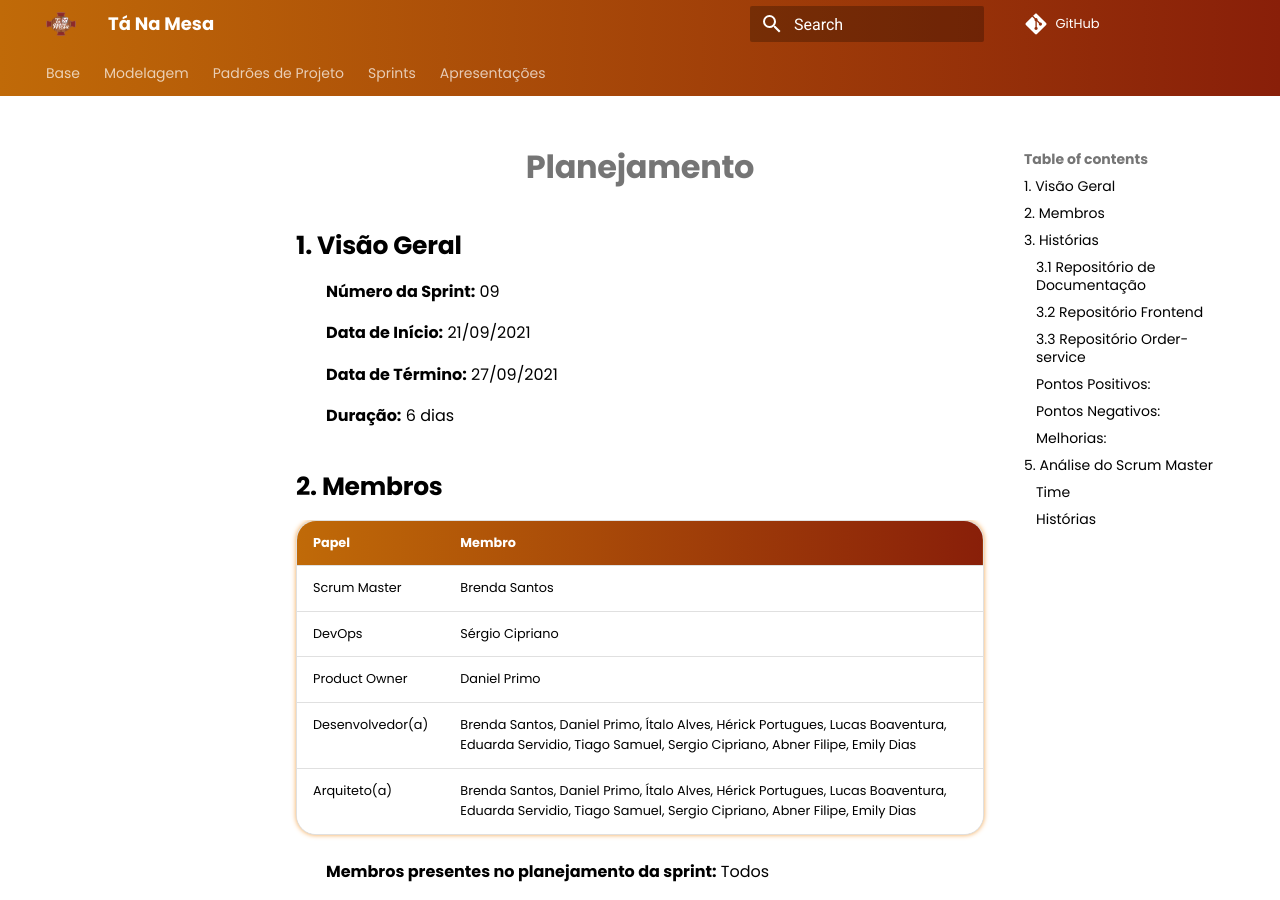
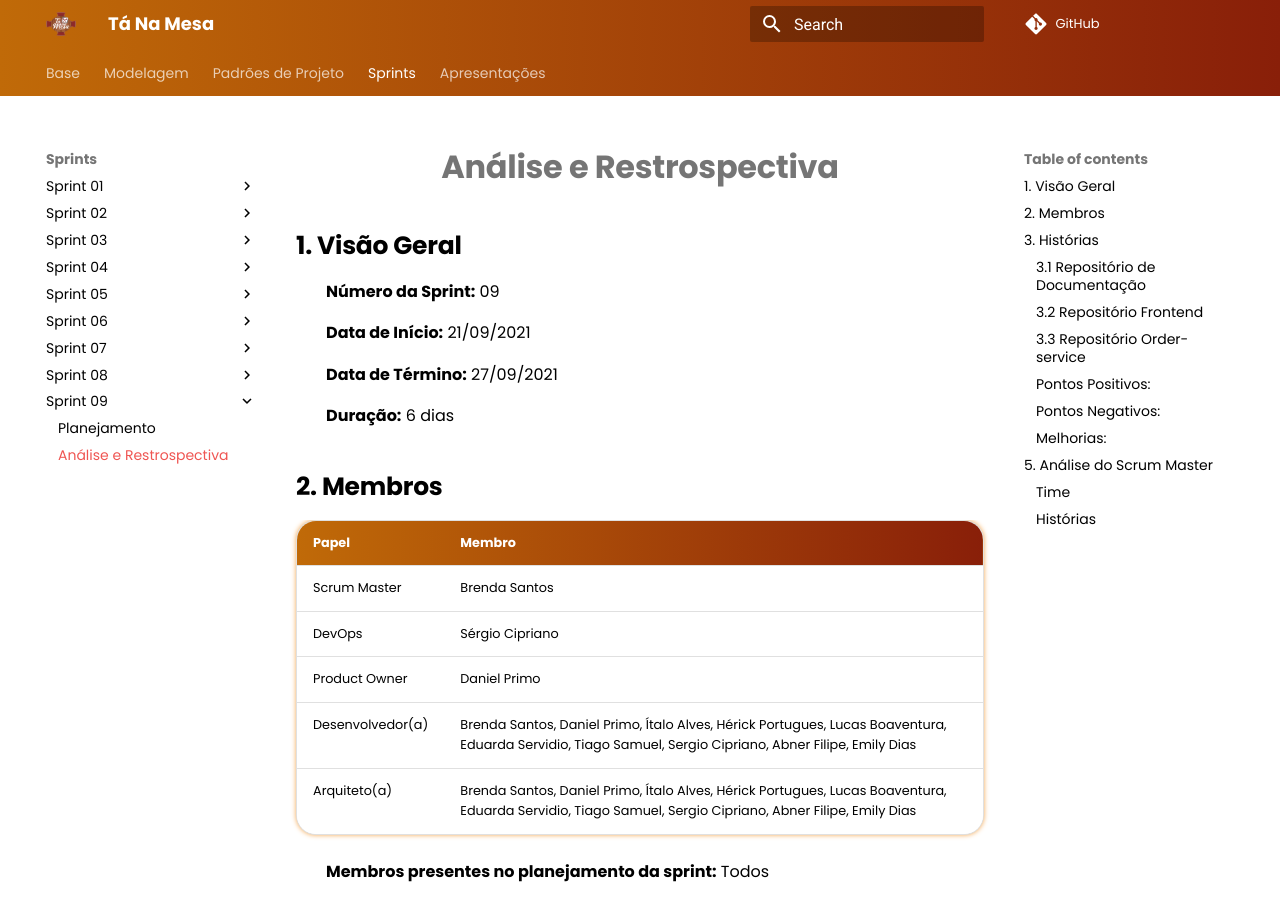
Before and after one commit to UnBArqDsw2021-1/2021.1_G02_TaNaMesa_docs, an MkDocs documentation site: the page built from docs/Sprints/Sprint-09/Review-09.md, in a window 1280 px wide and 900 px high. Built offline with MkDocs 1.6.1 and Material for MkDocs 9.7.7, drawn with Linux system fonts in a browser that asks for light colours; comment, search, counter and statistics services are not loaded.

Commit message:
(#126) Adicionando mkdocs e ajustando titulo

```diff
--- a/docs/Sprints/Sprint-09/Review-09.md
+++ b/docs/Sprints/Sprint-09/Review-09.md
@@ -1,4 +1,4 @@
-# Planejamento
+# Análise e Restrospectiva
 
 ## 1. Visão Geral
 
--- a/mkdocs.yml
+++ b/mkdocs.yml
@@ -118,7 +118,7 @@ nav:
       - Sprints/Sprint-08/Review-08.md
     - Sprint 09:
       - Sprints/Sprint-09/Planning-09.md
-      ##- Sprints/Sprint-09/Review-09.md
+      - Sprints/Sprint-09/Review-09.md
 
   - Apresentações:
       - Apresentacoes/entrega-1.md
```
